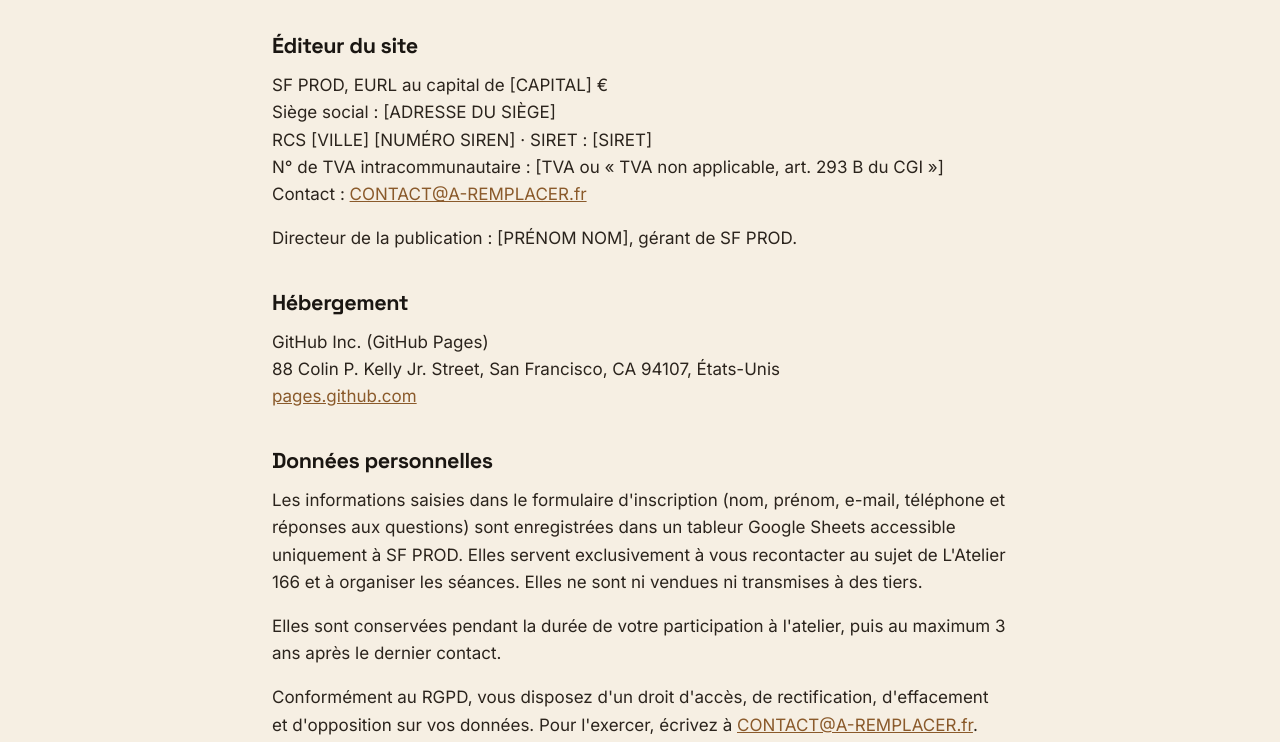
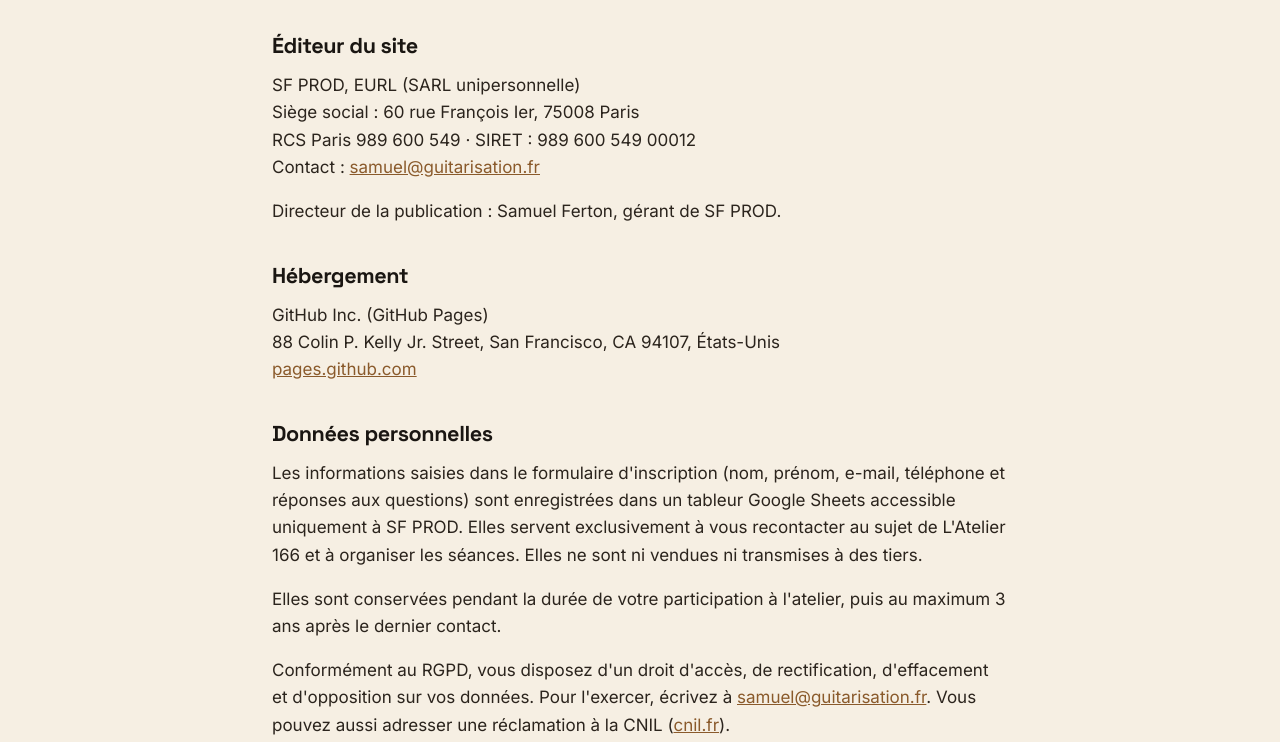
Before and after one commit to atelier166/atelier166.github.io, a plain HTML site: page mentions-legales.html in a window 1280 px wide. Shown: the part 208-950 px from the top of the page. Drawn offline with Linux system fonts and the light colour scheme.

Commit message:
Mentions légales SF PROD et adresse de contact
Co-Authored-By: Claude Opus 5.5 <noreply@anthropic.com>

```diff
--- a/mentions-legales.html
+++ b/mentions-legales.html
@@ -26,13 +26,12 @@
 
     <h2>Éditeur du site</h2>
     <p>
-      SF PROD, EURL au capital de [CAPITAL] €<br>
-      Siège social : [ADRESSE DU SIÈGE]<br>
-      RCS [VILLE] [NUMÉRO SIREN] · SIRET : [SIRET]<br>
-      N° de TVA intracommunautaire : [TVA ou « TVA non applicable, art. 293 B du CGI »]<br>
-      Contact : <a href="mailto:CONTACT@A-REMPLACER.fr">CONTACT@A-REMPLACER.fr</a>
+      SF PROD, EURL (SARL unipersonnelle)<br>
+      Siège social : 60 rue François Ier, 75008 Paris<br>
+      RCS Paris 989 600 549 · SIRET : 989 600 549 00012<br>
+      Contact : <a href="mailto:samuel@guitarisation.fr">samuel@guitarisation.fr</a>
     </p>
-    <p>Directeur de la publication : [PRÉNOM NOM], gérant de SF PROD.</p>
+    <p>Directeur de la publication : Samuel Ferton, gérant de SF PROD.</p>
 
     <h2>Hébergement</h2>
     <p>
@@ -44,7 +43,7 @@
     <h2 id="donnees">Données personnelles</h2>
     <p>Les informations saisies dans le formulaire d'inscription (nom, prénom, e-mail, téléphone et réponses aux questions) sont enregistrées dans un tableur Google Sheets accessible uniquement à SF PROD. Elles servent exclusivement à vous recontacter au sujet de L'Atelier 166 et à organiser les séances. Elles ne sont ni vendues ni transmises à des tiers.</p>
     <p>Elles sont conservées pendant la durée de votre participation à l'atelier, puis au maximum 3 ans après le dernier contact.</p>
-    <p>Conformément au RGPD, vous disposez d'un droit d'accès, de rectification, d'effacement et d'opposition sur vos données. Pour l'exercer, écrivez à <a href="mailto:CONTACT@A-REMPLACER.fr">CONTACT@A-REMPLACER.fr</a>. Vous pouvez aussi adresser une réclamation à la CNIL (<a href="https://www.cnil.fr" rel="noopener">cnil.fr</a>).</p>
+    <p>Conformément au RGPD, vous disposez d'un droit d'accès, de rectification, d'effacement et d'opposition sur vos données. Pour l'exercer, écrivez à <a href="mailto:samuel@guitarisation.fr">samuel@guitarisation.fr</a>. Vous pouvez aussi adresser une réclamation à la CNIL (<a href="https://www.cnil.fr" rel="noopener">cnil.fr</a>).</p>
 
     <h2>Cookies</h2>
     <p>Ce site ne dépose aucun cookie de mesure d'audience ni de publicité. Les polices de caractères sont chargées depuis Google Fonts.</p>
```
Also changed, not shown: index.html (+1 -1 lines).
